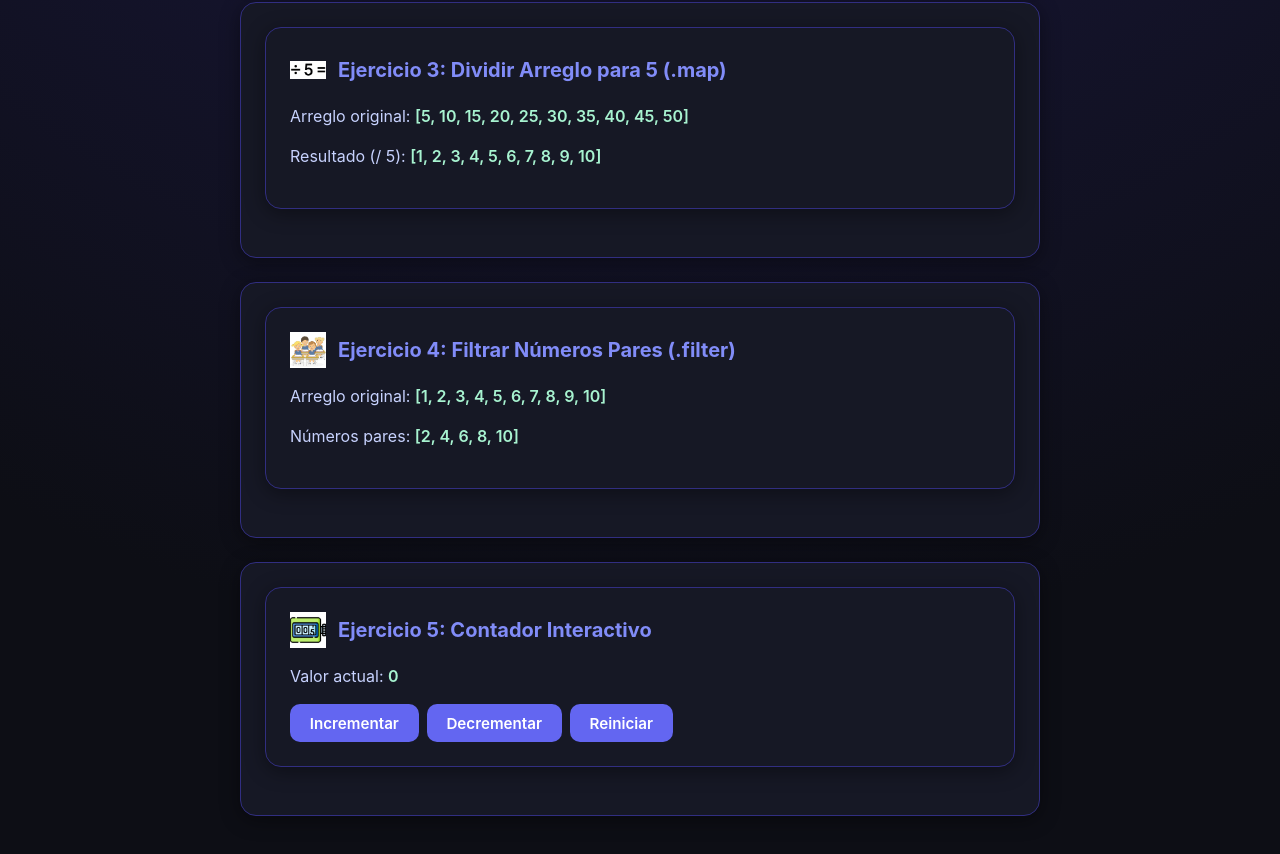
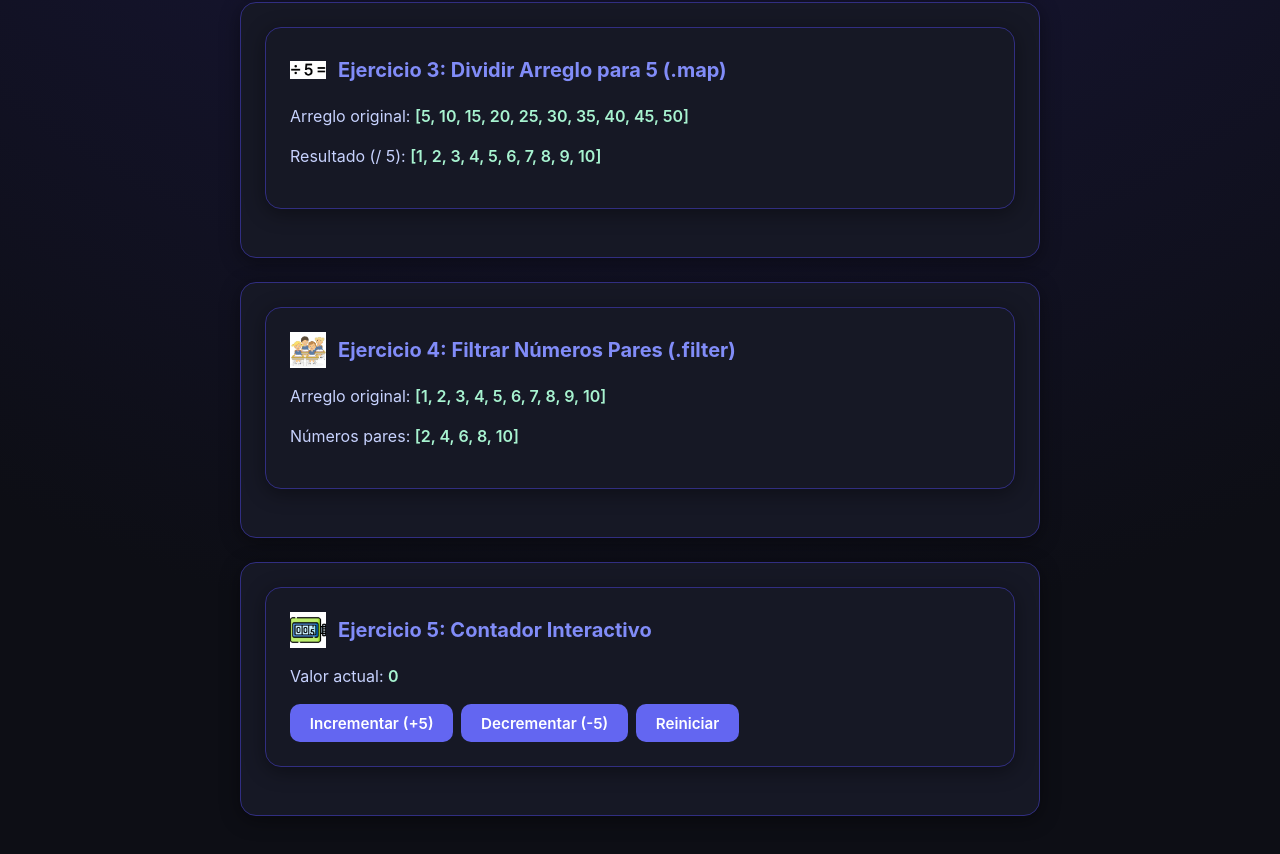
Before and after one commit to JerezGael/gael-jerez-proyecto-react-pea, a React (Vite) app: page / in a window 1280 px wide. Shown: the part 737-1591 px from the top of the page. Built offline with nearby package versions, Linux system fonts and the light colour scheme.

Commit message:
fix: cambiar paso del contador a 5 en 5 en Ejercicio5

```diff
--- a/src/components/Ejercicio5.jsx
+++ b/src/components/Ejercicio5.jsx
@@ -1,6 +1,6 @@
 import { useState } from 'react';
 
-// Componente contador interactivo con estado local y control de botones
+// Componente contador interactivo con incrementos/decrementos de 5 en 5
 export const Ejercicio5 = () => {
   const [contador, setContador] = useState(0);
 
@@ -12,13 +12,15 @@ export const Ejercicio5 = () => {
           alt="Contador"
           style={{ width: '36px', height: '36px', objectFit: 'contain' }}
         />
-        <h3 style={{ margin: 0, borderBottom: 'none', paddingBottom: 0 }}>Ejercicio 5: Contador Interactivo</h3>
+        <h3 style={{ margin: 0, borderBottom: 'none', paddingBottom: 0 }}>
+          Ejercicio 5: Contador Interactivo
+        </h3>
       </div>
       <p>Valor actual: <strong>{contador}</strong></p>
 
       <div className="button-group">
-        <button onClick={() => setContador(contador + 5)}>Incrementar</button>
-        <button onClick={() => setContador(contador - 5)}>Decrementar</button>
+        <button onClick={() => setContador(contador + 5)}>Incrementar (+5)</button>
+        <button onClick={() => setContador(contador - 5)}>Decrementar (-5)</button>
         <button onClick={() => setContador(0)}>Reiniciar</button>
       </div>
     </div>
```
